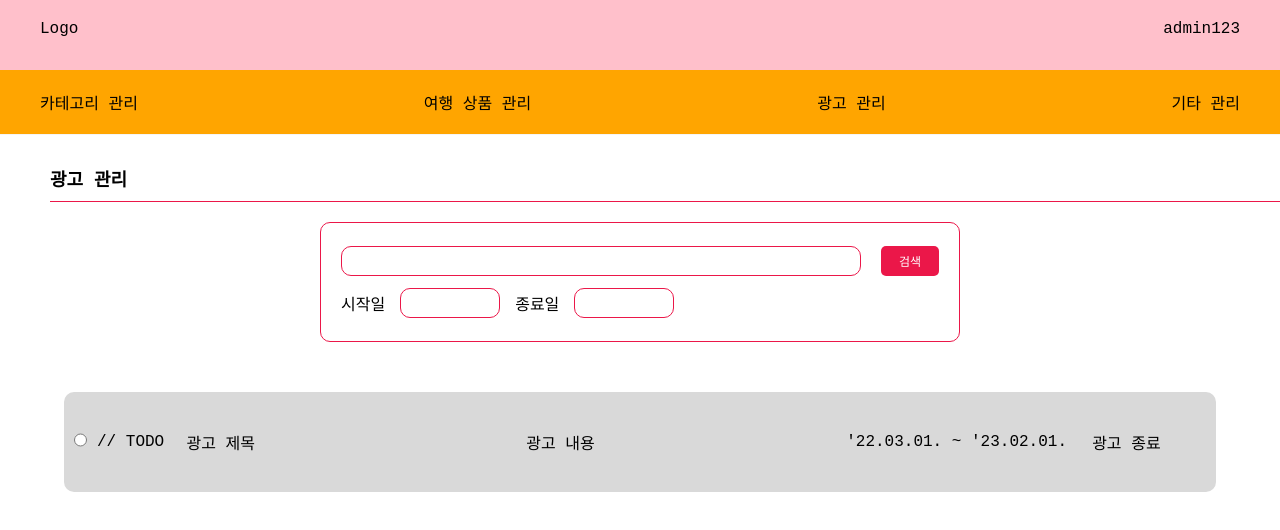
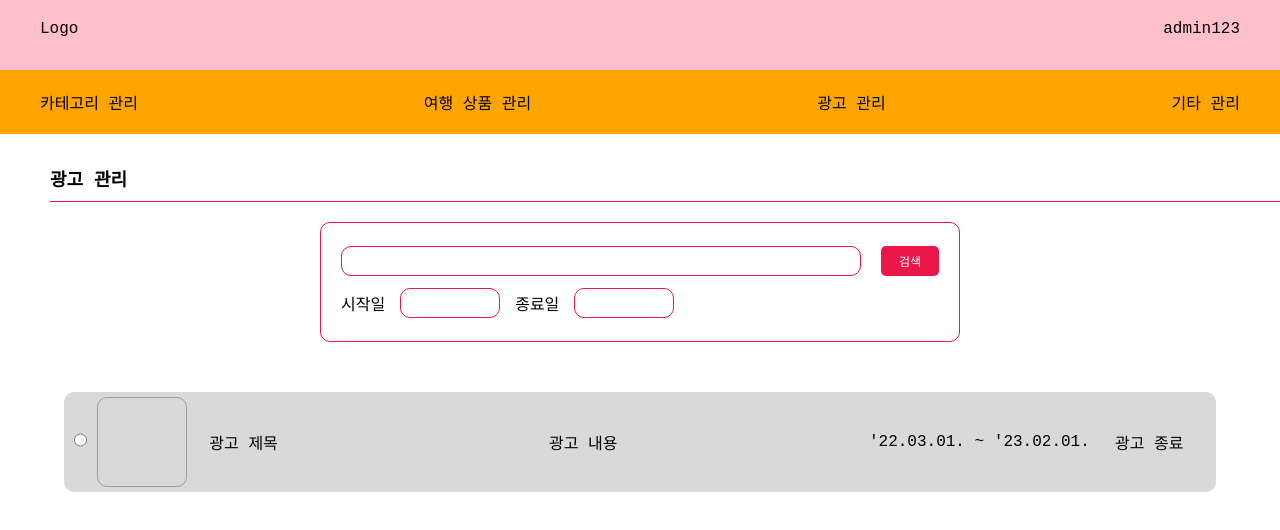
Before and after one commit to rnjs010/amuseAdmin, a React (Create React App) app in the folder admin/: page /registerAd in a window 1280 px wide. Shown: the top 530 px of the page. Built offline with nearby package versions, Linux system fonts and the light colour scheme.

Commit message:
Add Ad List Element Image Style

```diff
--- a/admin/src/components/Ad/AdRegister.module.css
+++ b/admin/src/components/Ad/AdRegister.module.css
@@ -90,3 +90,10 @@
     align-items: center;
     border-radius: 10px;
 }
+
+.adListElementImage{
+    width: 90px;
+    height: 90px;
+    border: 1px solid #9e9e9e;
+    border-radius: 10px;
+}
--- a/admin/src/pages/RegisterAd.tsx
+++ b/admin/src/pages/RegisterAd.tsx
@@ -47,8 +47,7 @@ const RegisterAd = () => {
 
 							/>
 						</div>
-						// TODO
-						{/*<AdvertisementImage></AdvertisementImage>*/}
+						<div className={styles.adListElementImage}></div>
 						<div
 							style={{display: "flex", justifyContent: "center", width: "10%"}}
 						>
```
